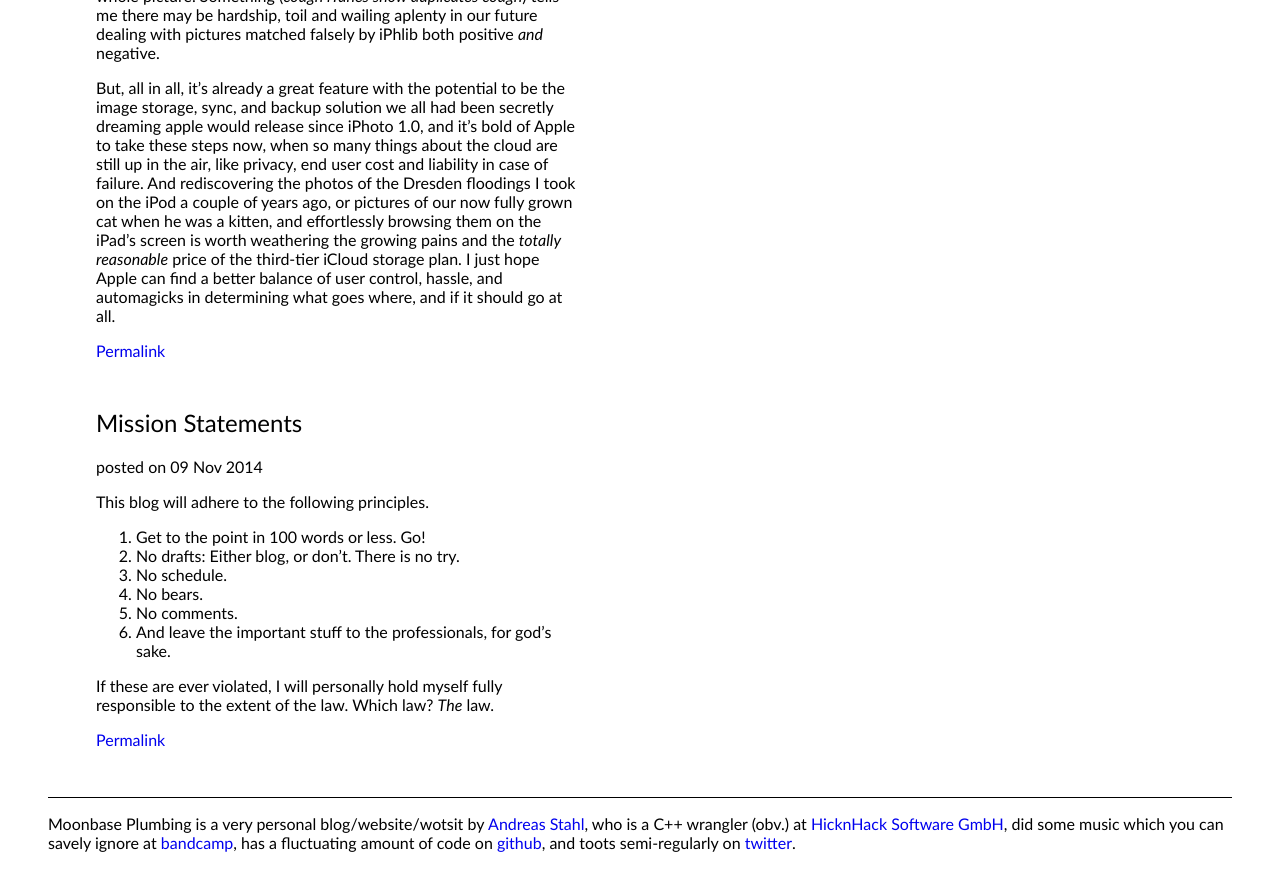
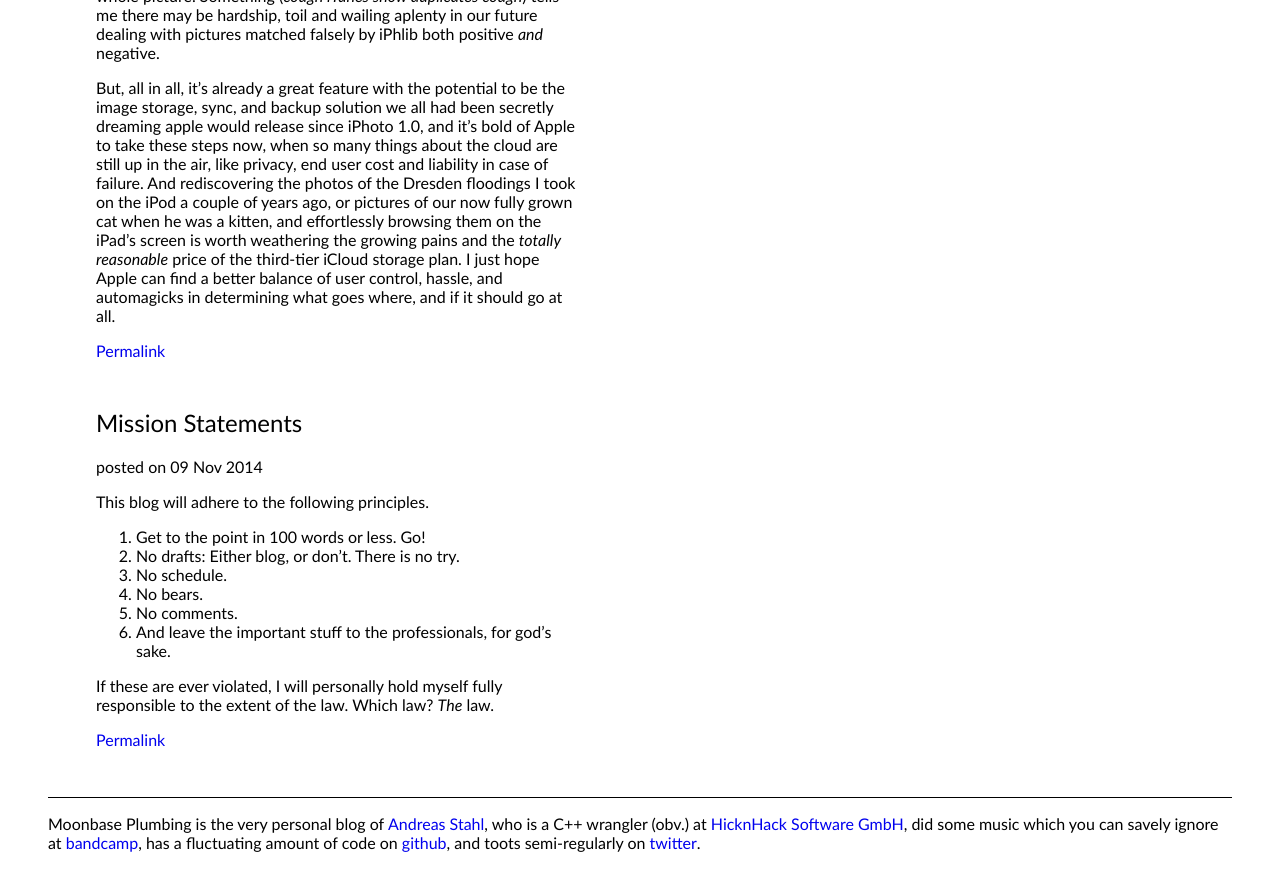
Before and after one commit to astahl/astahl.github.io, a Jekyll site: the page built from index.html, in a window 1280 px wide and 900 px high, scrolled down 1229 px. Shown: the top 891 px of the window. Built offline with Jekyll 4.4.1, drawn with Linux system fonts in a browser that asks for light colours; Markdown is read by kramdown in place of the engine named in the settings.

Commit message:
demake/update

```diff
--- a/_layouts/default.html
+++ b/_layouts/default.html
@@ -17,7 +17,7 @@
           {{ content }}
 
           <footer>
-            <p>Moonbase Plumbing is a very personal blog/website/wotsit by
+            <p>Moonbase Plumbing is the very personal blog of
                 <a href="https://twitter.com/stahlwerk">Andreas Stahl</a>,
                 who is a C++ wrangler (obv.) at <a href="http://www.hicknhack.com">HicknHack Software GmbH</a>,
                 did some music which you can savely ignore at <a href="http://onebitwonder.bandcamp.com">bandcamp</a>,
```
